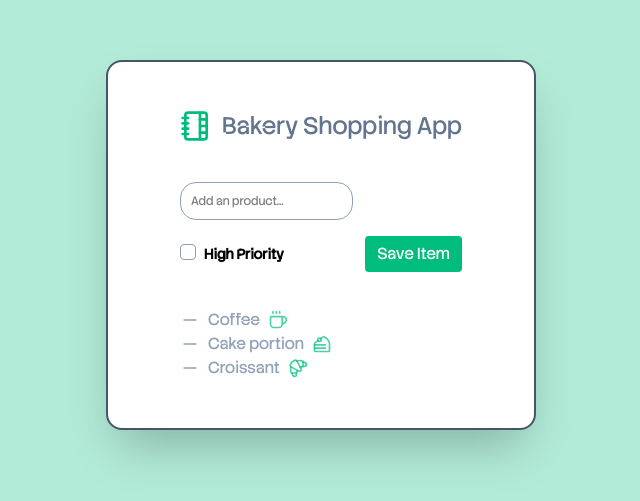
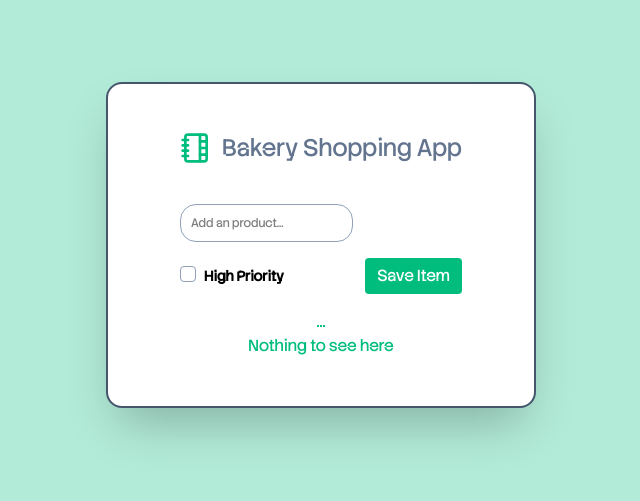
Before and after one commit to thesnakebite/fundamentals-vue, a Vue app: page / in a window 1280 px wide. Shown: the part 155-656 px from the top of the page, without its empty margins (319-959 px from the left). Built offline with nearby package versions, Linux system fonts and the light colour scheme.

Commit message:
add conditional rendering for empty items list

```diff
--- a/src/components/HelloWorld.vue
+++ b/src/components/HelloWorld.vue
@@ -5,9 +5,9 @@
     const header = ref('Bakery Shopping App')
 
 	const items = ref([
-		{name: "Coffee", icon: Coffee},
-		{name: "Cake portion", icon: CakeSlice},
-		{name: "Croissant", icon: Croissant},
+	//	  {name: "Coffee", icon: Coffee},
+	//	  {name: "Cake portion", icon: CakeSlice},
+	//	  {name: "Croissant", icon: Croissant},
 	])
 
     const newItem = ref("")
@@ -59,7 +59,13 @@
                     </button>
                 </div>
             </form>
-			<ul class="mt-5">
+
+            <div v-if="!items.length" class="text-shadow-vue text-vue text-center">
+                <span>...</span>
+                <p>Nothing to see here</p>
+            </div>
+
+            <ul v-else class="mt-5">
 				<li
 					v-for="({name, icon}) in items"
 					:key="name"
```
